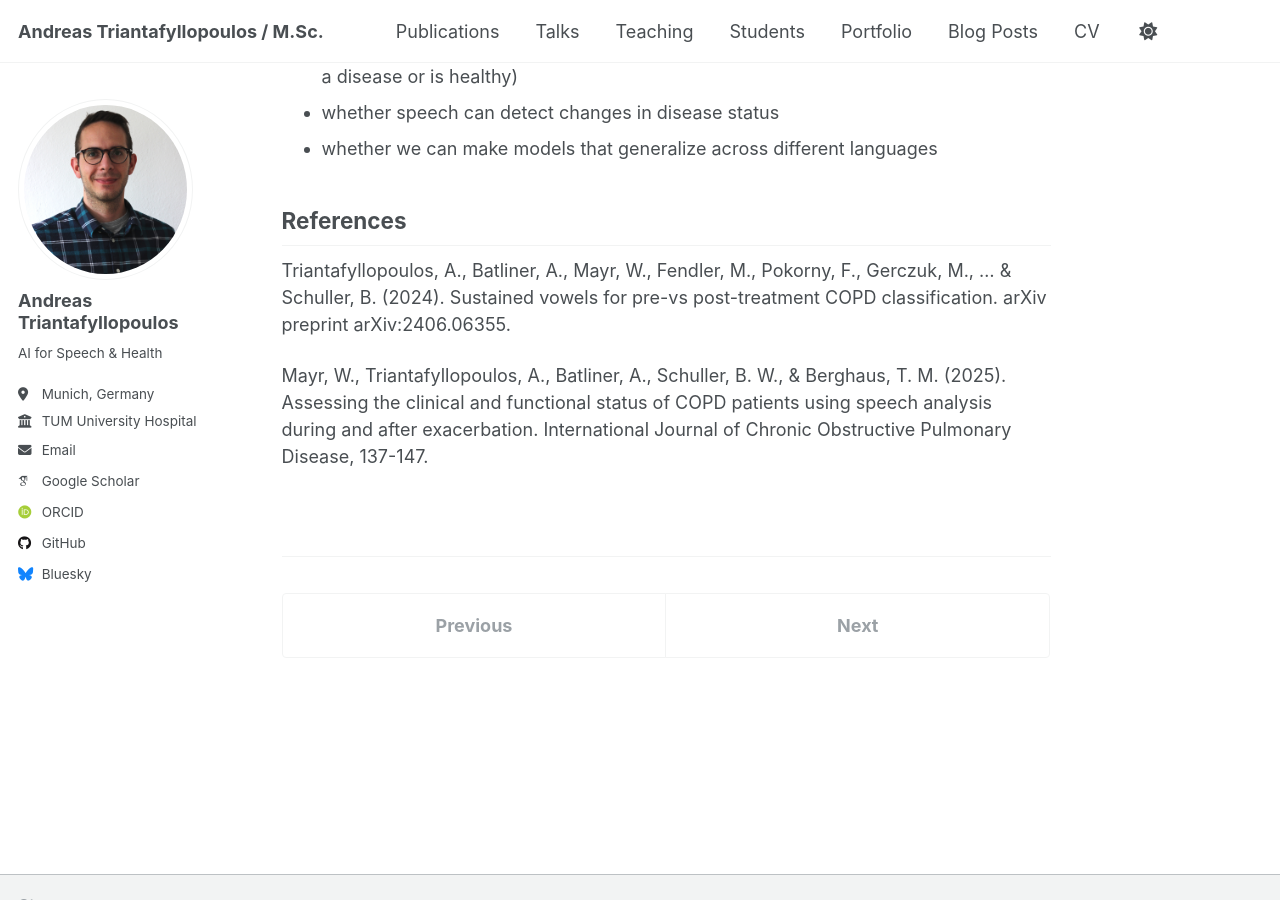
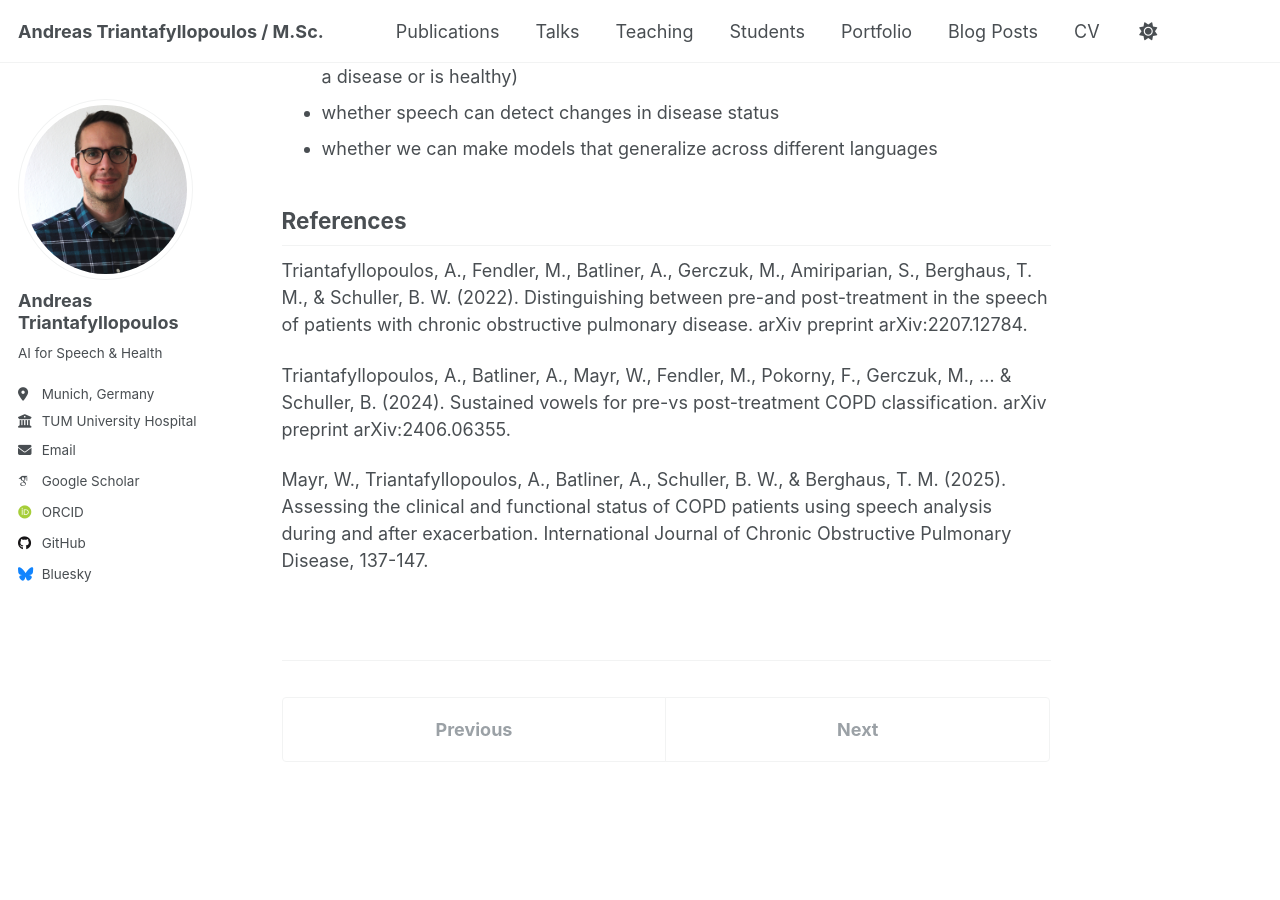
Before and after one commit to ATriantafyllopoulos/ATriantafyllopoulos.github.io, a Jekyll site: the page built from _theses/respiratory-health.md, in a window 1280 px wide and 900 px high, scrolled down 844 px. Built offline with Jekyll 4.4.1, drawn with Linux system fonts in a browser that asks for light colours; some web fonts are replaced; a script that is not in the unit is left out.

Commit message:
Added missing ref

```diff
--- a/_theses/respiratory-health.md
+++ b/_theses/respiratory-health.md
@@ -24,6 +24,7 @@ The main open research question in respiratory health are:
 
 References
 ---
+Triantafyllopoulos, A., Fendler, M., Batliner, A., Gerczuk, M., Amiriparian, S., Berghaus, T. M., & Schuller, B. W. (2022). Distinguishing between pre-and post-treatment in the speech of patients with chronic obstructive pulmonary disease. arXiv preprint arXiv:2207.12784.
 
 Triantafyllopoulos, A., Batliner, A., Mayr, W., Fendler, M., Pokorny, F., Gerczuk, M., ... & Schuller, B. (2024). Sustained vowels for pre-vs post-treatment COPD classification. arXiv preprint arXiv:2406.06355.
 
```
